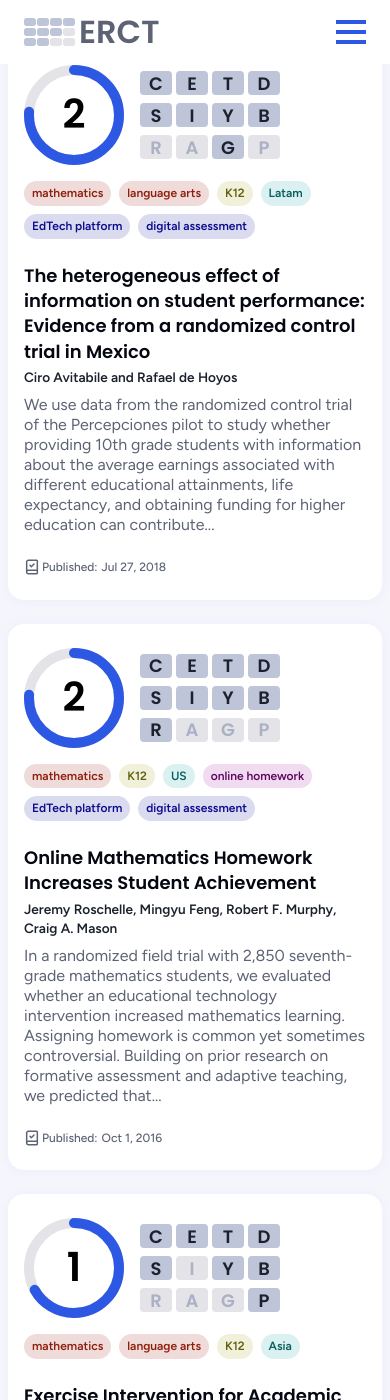
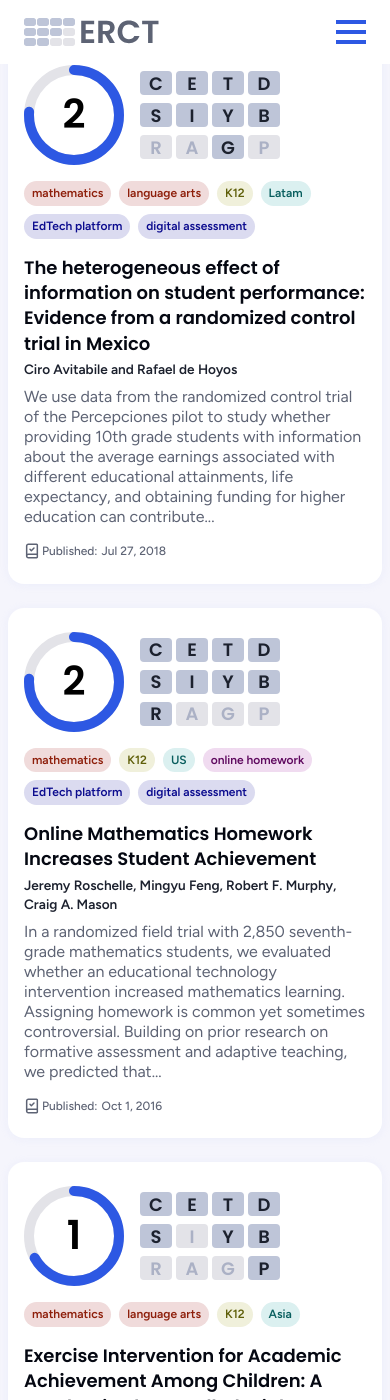
Before and after one commit to vassiliphilippov/erct-papers, a Jekyll site: the page built from index.html, in a window 390 px wide and 1400 px high, scrolled down 2914 px. Built offline with Jekyll 4.4.1, drawn with Linux system fonts in a browser that asks for light colours.

Commit message:
Update home.css

```diff
--- a/assets/css/home.css
+++ b/assets/css/home.css
@@ -564,7 +564,7 @@
   .block-studies__text,
   .studies__top,
   .studies__block {
-    margin-block-end: 1.5rem; /* 24/16 */
+    margin-block-end: 1rem; /* 24/16 */
   }
   .suggest__container {
     row-gap: 2rem; /* 32/16 */
```
